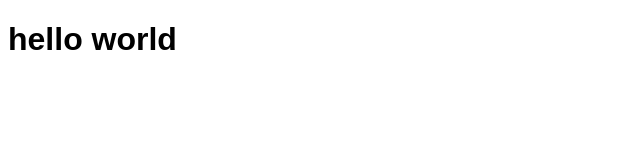
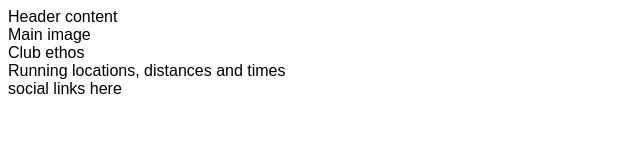
Before and after one commit to tetraxile-ci/love-running, a plain HTML site: page index.html in a window 1280 px wide. Shown: the whole page, without its empty margins (0-640 px from the left). Drawn offline with Linux system fonts and the light colour scheme.

Commit message:
Add core structure for home page

```diff
--- a/index.html
+++ b/index.html
@@ -11,6 +11,19 @@
     <title>Love Running</title>
 </head>
 <body>
-    <h1>hello world</h1>
+    <header>Header content</header>
+
+    <section>
+        Main image
+    </section>
+    <section>
+        Club ethos
+    </section>
+    <section>
+        Running locations, distances and times
+    </section>
+    <footer>
+        social links here
+    </footer>
 </body>
 </html>
```
